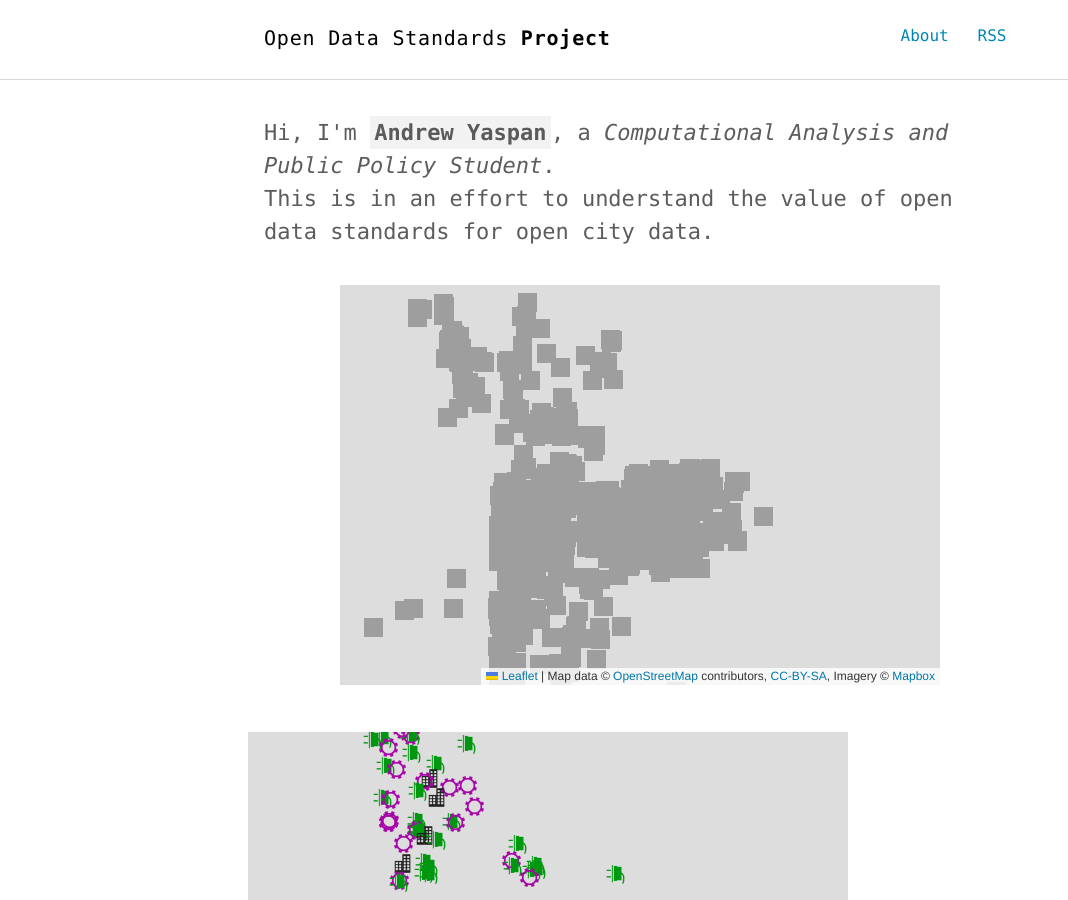
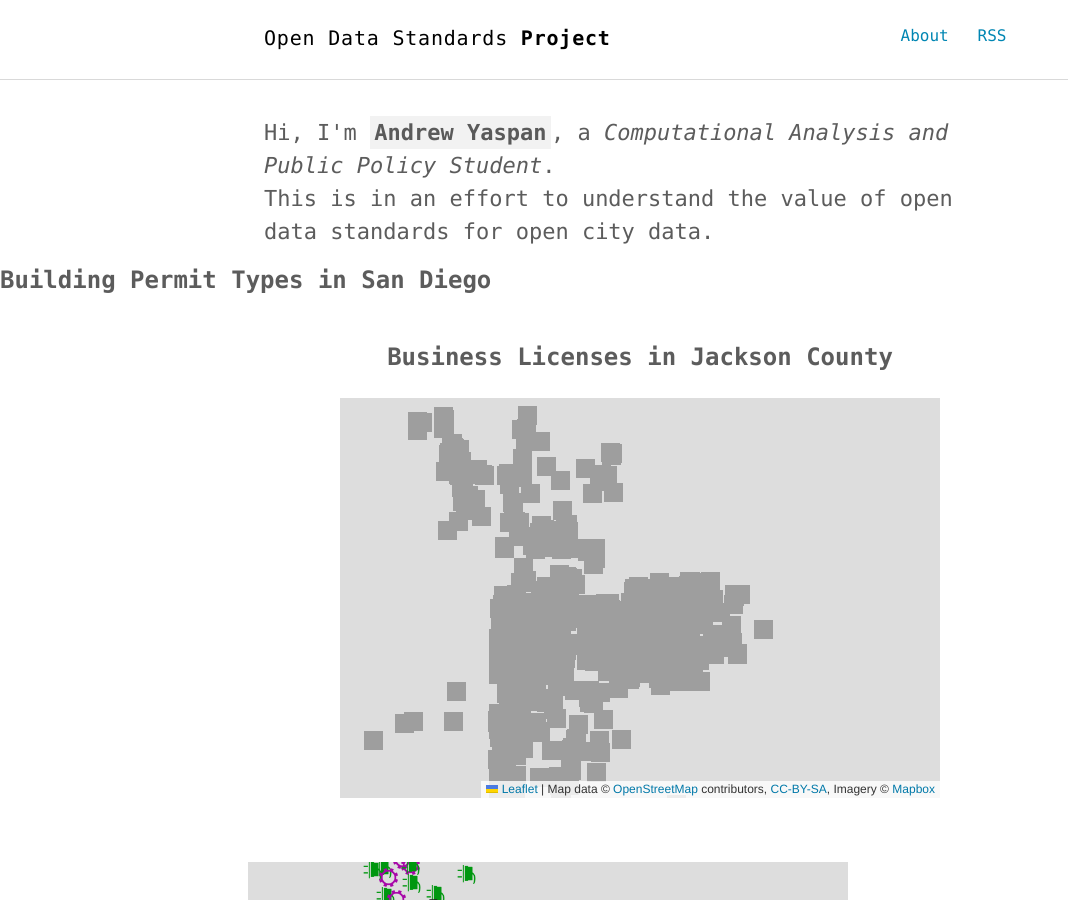
Before and after one commit to sunlightpolicy/open_data_standards_project, a Jekyll site: the page built from index.html, in a window 1280 px wide and 900 px high. Shown: the whole window, without its empty margins (0-1068 px from the left). Built offline with Jekyll 4.4.1, drawn with Linux system fonts in a browser that asks for light colours; nearby versions of some CDN libraries.

Commit message:
html work

```diff
--- a/index.html
+++ b/index.html
@@ -33,13 +33,15 @@ title: Home
     <tbody>
       <tr>
         <td style = 'text-align: center; border: none'>
+          <h3> Business Licenses in Jackson County <h3>
           <iframe src='kc_ind.html' width = '616' height = '416'>
           </iframe>
         </td>
       </tr>
       <tr>
-        <td style = 'text-align: center; border: none'>
-          <iframe src='blds.html'width = '800' height = '800'>
+        <h3> Building Permit Types in San Diego </h3>
+        <td style = 'text-align: center; border: none width = "800" height = "800"'>
+          <iframe src='blds.html' width = '800' height = '800'>
           </iframe>
         </td>
       </tr>
```
Also changed, not shown: 2 other files.
